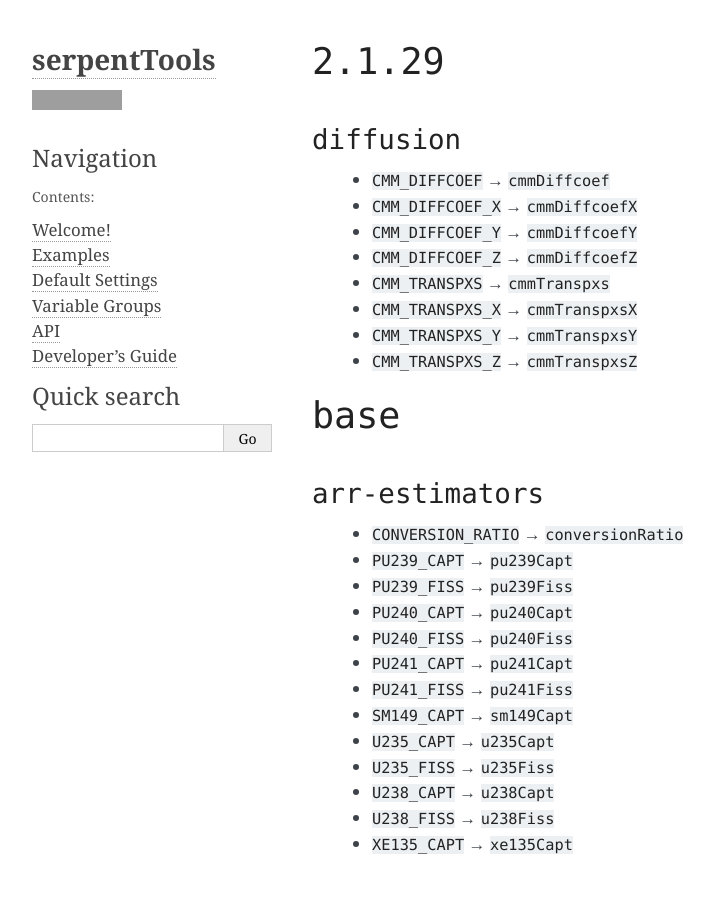
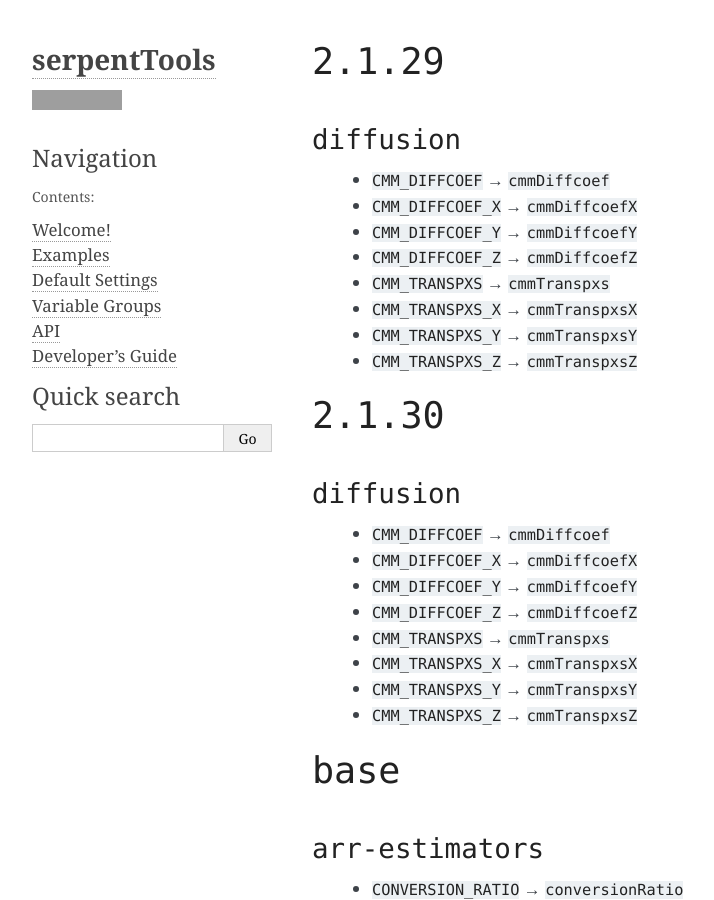
Before and after one commit to CORE-GATECH-GROUP/serpent-tools, a Sphinx documentation site: the page built from docs/variableGroups.rst, in a window 1280 px wide and 900 px high, cut to the strip 0-900 px from the top of the window. Shown: the whole strip, without its empty margins (148-862 px from the left). Built offline with Sphinx 7.4.7, drawn with Linux system fonts in a browser that asks for light colours; grey boxes are pictures that could not be loaded.

Commit message:
serpent 2.1.30; Documentation about adding versions (#118)
Changes include adding 2.1.30 into the serpentVersions settings
options and adding the diffusion variable set for 2.1.30 into
variables.yaml

Updated the default settings documentation to include 2.1.30

Added some documentation regarding what changes need to be made
in order to include support for additional versions. This
will be updated as issue #117 is addressed and a proper
procedure for identifying what variables are new/modified
across versions

Bump changelog for 0.3.1 release

```diff
--- a/docs/defaultSettings.rst
+++ b/docs/defaultSettings.rst
@@ -165,7 +165,7 @@
 
   Default: 2.1.29
   Type: str
-  Options: [2.1.29]
+  Options: [2.1.29, 2.1.30]
 
 .. _verbosity:
 
--- a/docs/develop/index.rst
+++ b/docs/develop/index.rst
@@ -18,3 +18,4 @@
     documentation.rst
     checklist.rst
     git.rst
+    serpentVersions.rst
--- a/docs/variableGroups.rst
+++ b/docs/variableGroups.rst
@@ -5,6 +5,28 @@
 ----------
 
 .. _diffusion-2-1-29:
+
+
+``diffusion``
+-------------
+
+
+  * ``CMM_DIFFCOEF`` →  ``cmmDiffcoef``
+  * ``CMM_DIFFCOEF_X`` →  ``cmmDiffcoefX``
+  * ``CMM_DIFFCOEF_Y`` →  ``cmmDiffcoefY``
+  * ``CMM_DIFFCOEF_Z`` →  ``cmmDiffcoefZ``
+  * ``CMM_TRANSPXS`` →  ``cmmTranspxs``
+  * ``CMM_TRANSPXS_X`` →  ``cmmTranspxsX``
+  * ``CMM_TRANSPXS_Y`` →  ``cmmTranspxsY``
+  * ``CMM_TRANSPXS_Z`` →  ``cmmTranspxsZ``
+
+.. _vars-2-1-30:
+
+----------
+``2.1.30``
+----------
+
+.. _diffusion-2-1-30:
 
 
 ``diffusion``
--- a/docs/welcome/about.rst
+++ b/docs/welcome/about.rst
@@ -59,7 +59,7 @@
 The Annals of Nuclear Energy article should be cited for all work
 using ``SERPENT``. If you wish to cite this project, please cite as::
 
-    url{@serpentTools
+    @url{serpentTools
         author = {Andrew Johnson and Dan Kotlyar and Stefano Terlizzi and Gavin Ridley},
         title = {serpentTools: A suite of parsers designed to make
         interacting with SERPENT outputs simple and flawless},
```
Also changed, not shown: docs/develop/serpentVersions.rst (added, +126 -0 lines), docs/welcome/changelog.rst (+4 -3 lines), 2 other files.
